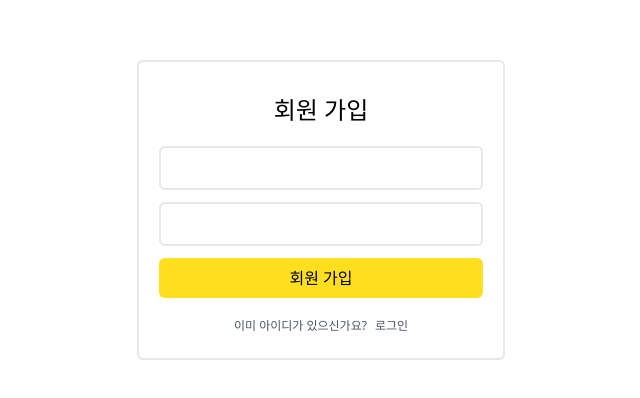
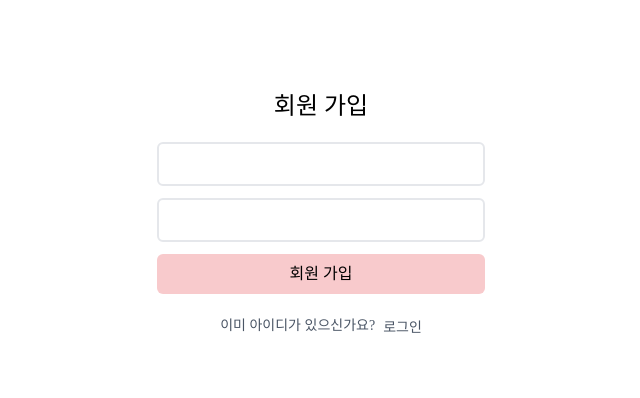
Before and after one commit to jungminji0215/interview-town-front, a Next.js app: page /auth/sign-up in a window 1280 px wide. Shown: the part 190-588 px from the top of the page, without its empty margins (319-959 px from the left). Built offline with nearby package versions, Linux system fonts and the light colour scheme; a web font is replaced by a local one.

Commit message:
style : 회원가입, 로그인 페이지 스타일 수정

```diff
--- a/src/app/auth/login/page.tsx
+++ b/src/app/auth/login/page.tsx
@@ -6,21 +6,24 @@ import React from "react";
 export default function LoginPage() {
   return (
     <section className="max-w-5xl mx-auto p-5 h-full flex items-center justify-center">
-      <div className="bg-white max-w-[23rem] w-full p-5 rounded-md border-2">
-        <div className="text-center pt-3 pb-5 text-2xl">로그인</div>
+      <div className="bg-white max-w-[23rem] w-full p-5">
+        <div className="text-center pt-3 pb-5 text-2xl font-title">로그인</div>
 
         {/* 로그인 Form */}
         <form className=" flex flex-col gap-3">
           <input type="email" className="border-2 rounded-md p-2"></input>
           <input type="password" className="border-2 rounded-md p-2"></input>
-          <button type="submit" className="rounded-md p-2 bg-yellow-300">
+          <button
+            type="submit"
+            className="rounded-md p-2 bg-secondary font-content"
+          >
             로그인
           </button>
         </form>
 
         <div className="flex items-center  gap-2 my-4">
           <div className="flex-1 border-t border-gray-300"></div>
-          <p className="text-gray-300 text-sm">OR</p>
+          <p className="text-gray-300 text-xs font-content">OR</p>
           <div className="flex-1 border-t border-gray-300"></div>
         </div>
 
@@ -44,8 +47,10 @@ export default function LoginPage() {
 
         {/* 회원가입 페이지 이동 버튼 */}
         <div className="text-center pt-3 py-1">
-          <Link href={ROUTES.SIGN_UP} className="text-sm text-gray-600">
-            회원가입
+          <Link href={ROUTES.SIGN_UP}>
+            <span className="text-sm text-gray-600 font-content hover:text-gray-500">
+              회원가입
+            </span>
           </Link>
         </div>
       </div>
--- a/src/app/auth/sign-up/page.tsx
+++ b/src/app/auth/sign-up/page.tsx
@@ -3,25 +3,38 @@ import Link from "next/link";
 import React from "react";
 
 export default function SignUpPage() {
+  // TODO 로그인 form 이랑 공통
+
   return (
     <section className="max-w-5xl mx-auto p-5 h-full flex items-center justify-center">
-      <div className="bg-white max-w-[23rem] w-full p-5 rounded-md border-2">
-        <div className="text-center pt-3 pb-5 text-2xl">회원 가입</div>
+      <div className="bg-white max-w-[23rem] w-full p-5">
+        {/* TODO HOME 으로 갈 수 있는 로고 */}
+        <div className="text-center pt-3 pb-5 text-2xl font-title">
+          회원 가입
+        </div>
 
         {/* 로그인 Form */}
         <form className=" flex flex-col gap-3">
+          {/* TODO input 공통 컴포넌트 */}
           <input type="email" className="border-2 rounded-md p-2"></input>
           <input type="password" className="border-2 rounded-md p-2"></input>
-          <button type="submit" className="rounded-md p-2 bg-yellow-300">
+          <button
+            type="submit"
+            className="rounded-md p-2 bg-secondary font-content"
+          >
             회원 가입
           </button>
         </form>
 
         {/* 로그인 페이지 이동 버튼 */}
         <div className="flex justify-center items-center gap-2 py-1 pt-5">
-          <p className="text-xs text-gray-600">이미 아이디가 있으신가요?</p>
-          <Link href={ROUTES.LOGIN} className="text-xs text-gray-600">
-            로그인
+          <p className="text-sm text-gray-600 font-content">
+            이미 아이디가 있으신가요?
+          </p>
+          <Link href={ROUTES.LOGIN}>
+            <span className="text-sm text-gray-600 font-content hover:text-gray-500">
+              로그인
+            </span>
           </Link>
         </div>
       </div>
```
